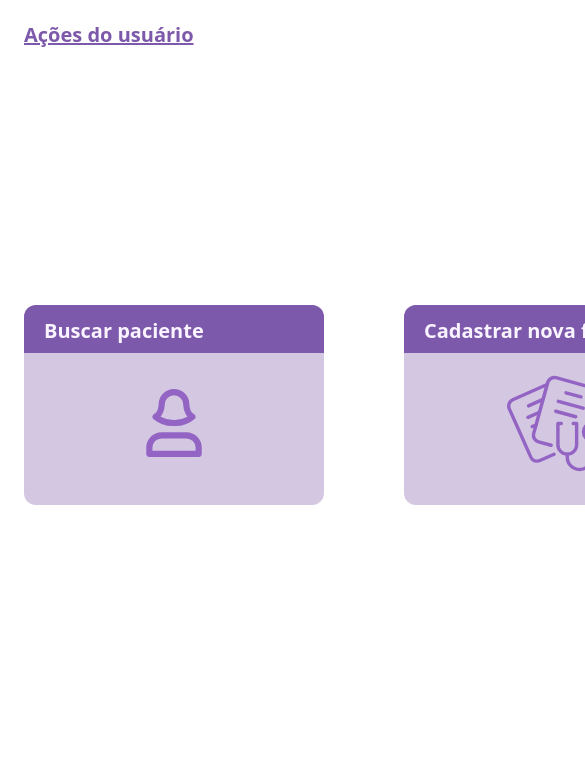
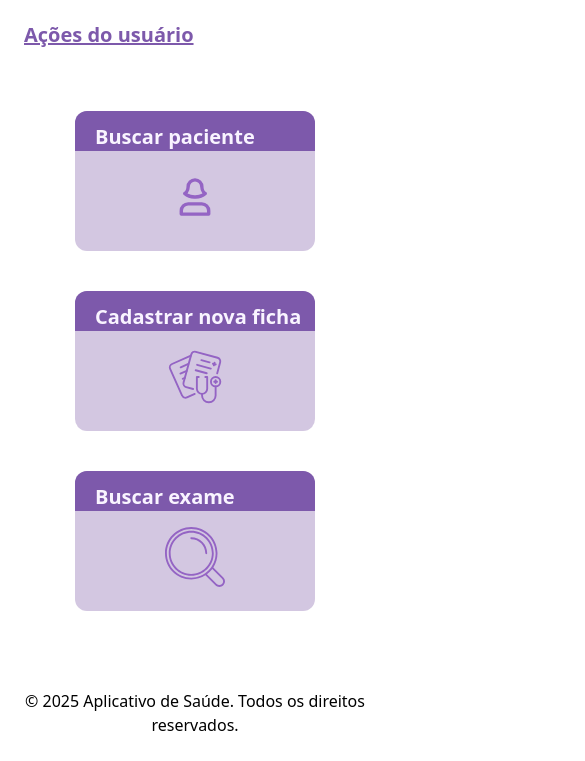
Before and after one commit to Rangelzin/RDU-IP-ES-2025, a plain HTML site: page frontend/public/pages/maingeral.html in a window 390 px wide. Shown: the part 83-844 px from the top of the page, 585 px wide, since content can reach past the window. Drawn offline with Linux system fonts and the light colour scheme.

Commit message:
Update maingeral

```diff
--- a/frontend/public/pages/maingeral.html
+++ b/frontend/public/pages/maingeral.html
@@ -5,6 +5,7 @@
   <meta name="viewport" content="width=device-width, initial-scale=1.0" />
   <title>Página Inicial - Sistema de Rastreamento</title>
   <link href="../assets/css/output.css" rel="stylesheet" />
+  </style>
 </head>
 <body class="w-screen h-screen flex flex-col">
 
@@ -18,38 +19,40 @@
   <main class="flex flex-1">
 
     <!-- Ações do Usuário -->
-    <section class="flex flex-col flex-1 p-6">
+    <section class="flex flex-col flex-1 p-6 ">
       <h2 class="underline text-xl font-semibold text-[var(--color-tertiary)] mb-6">Ações do usuário</h2>
 
-      <div class="ml-auto mr-auto mt-auto mb-auto flex justify-between gap-20">
+      <div class=" mx-auto my-auto flex flex-col  gap-10 lg:gap-20 lg:flex-row">
         <!-- Card 1 -->
-        <div class="w-75 h-50 bg-[var(--color-quaternary)] rounded-xl hover:w-80 hover:h-55 transition-all">
-          <div class="h-12 bg-[var(--color-tertiary)] rounded-t-xl">
+        <div class="w-60 h-35 lg:w-75 lg:h-50 bg-[var(--color-quaternary)] rounded-xl hover:bg-[#bfb0d1] cursor-pointer">
+          <div class=" h-10 lg:h-12 bg-[var(--color-tertiary)] rounded-t-xl">
             <h3 class="text-xl pt-3 pl-5 font-semibold text-[var(--color-fifth)] ">Buscar paciente</h3>
           </div>
-          <img class="mb-auto ml-auto mt-4 mr-auto" src="../assets/img/woman2.svg" alt="mulher">
+          <img class=" h-15 w-15 lg:h-25 lg:w-25 mb-auto ml-auto mt-4 mr-auto" src="../assets/img/woman2.svg" alt="mulher">
         </div>
 
         <!-- Card 2 -->
-        <div class="w-75 h-50 bg-[var(--color-quaternary)] rounded-xl hover:w-80 hover:h-55 transition-all">
-          <div class="h-12 bg-[var(--color-tertiary)] rounded-t-xl">
+        <div class="w-60 h-35 lg:w-75 lg:h-50 bg-[var(--color-quaternary)] rounded-xl hover:bg-[#bfb0d1] cursor-pointer">
+          <div class=" h-10 lg:h-12 bg-[var(--color-tertiary)] rounded-t-xl">
               <h3 class="text-xl pt-3 pl-5 font-semibold text-[var(--color-fifth)] ">Cadastrar nova ficha</h3>
           </div>
-          <img class="mb-auto ml-auto mt-4 mr-auto" src="../assets/img/doctorfiles.svg" alt="Ficha">
+          <img class="h-15 w-15 lg:h-25 lg:w-25 mb-auto ml-auto mt-4 mr-auto" src="../assets/img/doctorfiles.svg" alt="Ficha">
         </div>
 
         <!-- Card 3 -->
-        <div class="w-75 h-50 bg-[var(--color-quaternary)] rounded-xl hover:w-80 hover:h-55 transition-all">
-          <div class="h-12 bg-[var(--color-tertiary)] rounded-t-xl">
+        <div class="w-60 h-35 lg:w-75 lg:h-50 bg-[var(--color-quaternary)] rounded-xl hover:bg-[#bfb0d1] cursor-pointer">
+          <div class=" h-10 lg:h-12 bg-[var(--color-tertiary)] rounded-t-xl ">
               <h3 class="text-xl pt-3 pl-5 font-semibold text-[var(--color-fifth)] ">Buscar exame</h3>
           </div>
-          <img class="mb-auto ml-auto mt-4 mr-auto" src="../assets/img/Magnifyingglass.svg" alt="Lupa">
+          <img class="h-15 w-15 lg:h-25 lg:w-25 mb-auto ml-auto mt-4 mr-auto" src="../assets/img/Magnifyingglass.svg" alt="Lupa">
         </div>
       </div>
+
+      <div class="mt-10 text-center text">© 2025 Aplicativo de Saúde. Todos os direitos reservados.</div>
     </section>
 
     <!-- Sidebar -->
-    <aside class="w-20 bg-[var(--color-secondary)]"></aside>
+    <aside class="w-0 lg:w-20 bg-[var(--color-secondary)]"></aside>
   </main>
 
 </body>
```
Also changed, not shown: frontend/public/assets/css/output.css.
